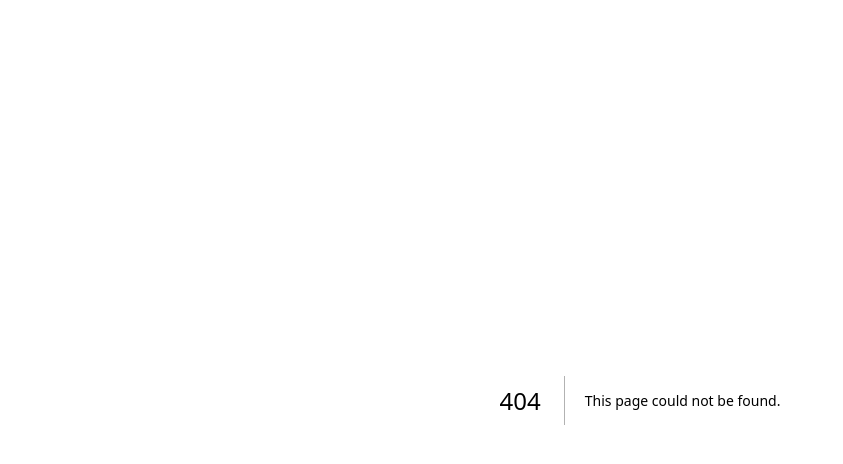
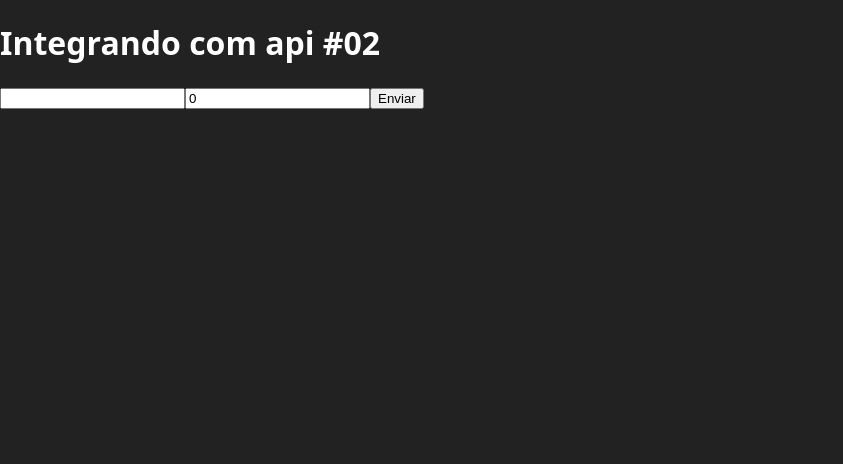
Before and after one commit to ivanProgramador/exercicios, a Next.js app: page /form in a window 1280 px wide. Before the commit this address had no page. Shown: the top 464 px of the page, without its empty margins (0-843 px from the left). Built offline with nearby package versions, Linux system fonts and the light colour scheme.

Commit message:
integration class in progress

```diff
--- /dev/null
+++ b/pages/api/form.jsx
@@ -0,0 +1,20 @@
+const usuarios = [];
+
+export default function form(req,res){
+
+    if(req.method == "POST"){
+
+        post()
+
+    }else{
+
+        res.status(200).json(usuarios)
+
+    }
+}
+
+function post(req,res){
+    const usuario = JSON.parse(req.body)
+    usuarios.push(usuario)
+    res.sendStatus(200).send()
+}
--- /dev/null
+++ b/pages/form.jsx
@@ -0,0 +1,45 @@
+import { useState } from "react";
+
+export default function form(){
+
+    const [nome,setNome] = useState(null);
+    const [idade,setIdade] = useState(0);
+    const [usuarios,setUsuarios] = useState([]);
+
+    async function salvarUsuario(){
+
+      await  fetch('api/form',{
+            method:"post",
+            body: JSON.stringify({nome,idade})
+        })
+
+      const resp = await fetch('/api/form')
+      const usuarios = await resp.json()
+      setUsuarios(usuarios)
+
+
+    }
+
+    function renderizarUsuarios(){
+
+        return usuarios.map((usuario,i) =>{
+            return <li key={i} > {usuario.nome} tem {usuario.idade} </li>
+        })
+    }
+
+
+    return(
+        <div>
+            <h1>Integrando com api #02</h1>
+            <input type="text" value={nome} onChange={e => setNome(e.target.value)}/>
+            <input type="number" value={idade} onChange={e=> setIdade(+e.target.value)} />
+            <button onClick={salvarUsuario}>Enviar</button>
+
+            <ul>
+                {renderizarUsuarios()}
+            </ul>
+
+        </div>
+    )
+
+}
```
Also changed, not shown: pages/questao.jsx (+10 -10 lines).
